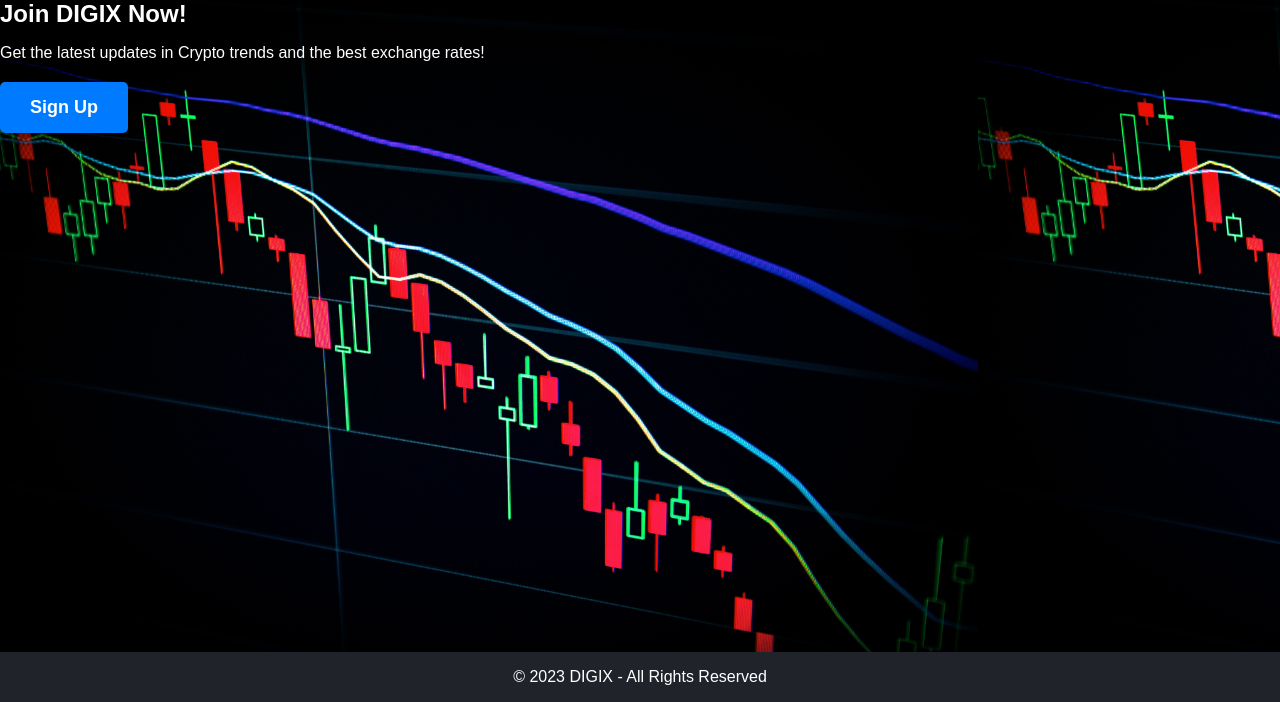
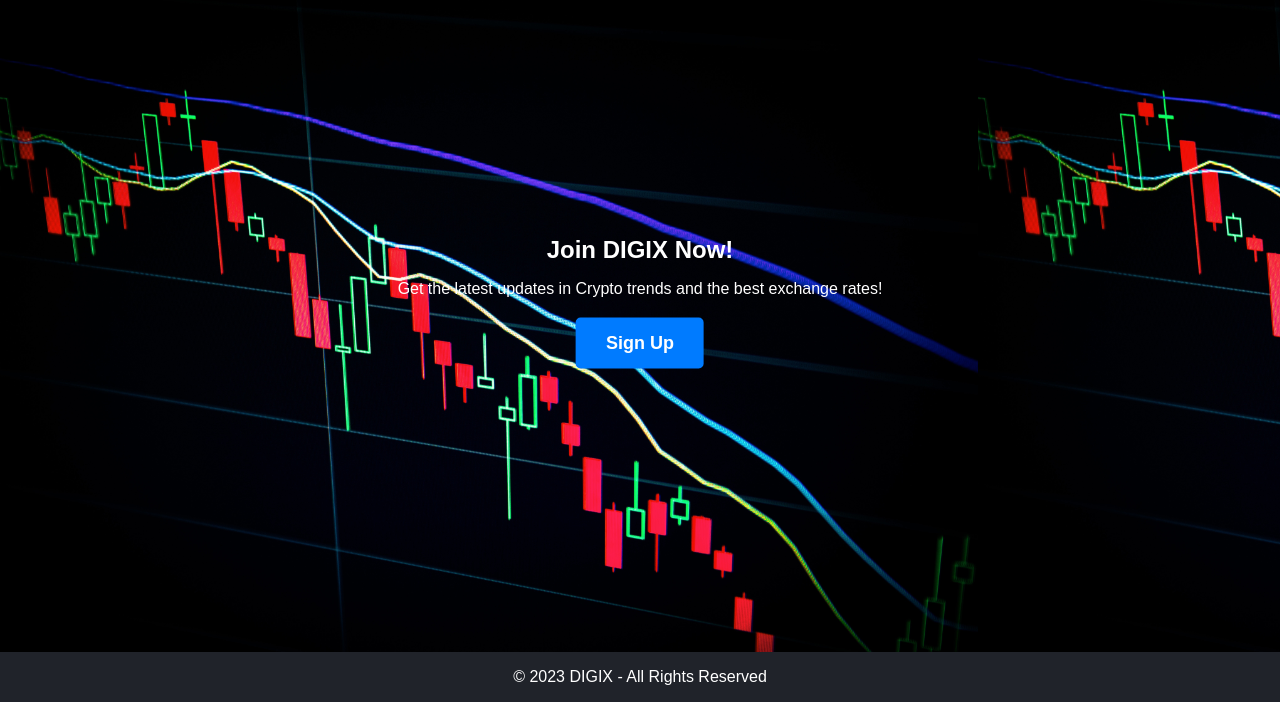
Before and after one commit to RH0IS/DIGIX, a Django app: page / in a window 1280 px wide. Shown: the part 98-800 px from the top of the page. Run offline with Django 4.2, Linux system fonts and the light colour scheme.

Commit message:
Fahim | main | styled demo-page

```diff
--- a/coinmarketapp/static/coinmarketapp/styles.css
+++ b/coinmarketapp/static/coinmarketapp/styles.css
@@ -77,8 +77,15 @@
     color: white;
 }
 
+.u-center-text{
+    text-align: center;
+}
+
 .u-position-center{
-    margin: 0 auto;
+    position: absolute;
+    top: 50%;
+    left: 50%;
+    transform: translate(-50%,-50%);
 }
 
 footer {
--- a/templates/coinmarketapp/demo-page.html
+++ b/templates/coinmarketapp/demo-page.html
@@ -2,10 +2,13 @@
 {% load static %}
 {% block content %}
     <section class="crypto-list">
-        <span class="u-color-white u-position-center"><h1 class="crypto-list h1">Join DIGIX Now!</h1>
+        <div class="u-position-center u-center-text">
+            <span class="u-color-white"><h1 class="crypto-list h1">Join DIGIX Now!</h1>
             <p>Get the latest updates in Crypto trends and the best exchange rates!</p></span>
 
             <a href="#signup" class="sign-up-btn">Sign Up</a>
+        </div>
+
     </section>
     <!-- Add more sections as needed (About, Features, Testimonials, etc.) -->
     <section id="about" class="about-section">
```
